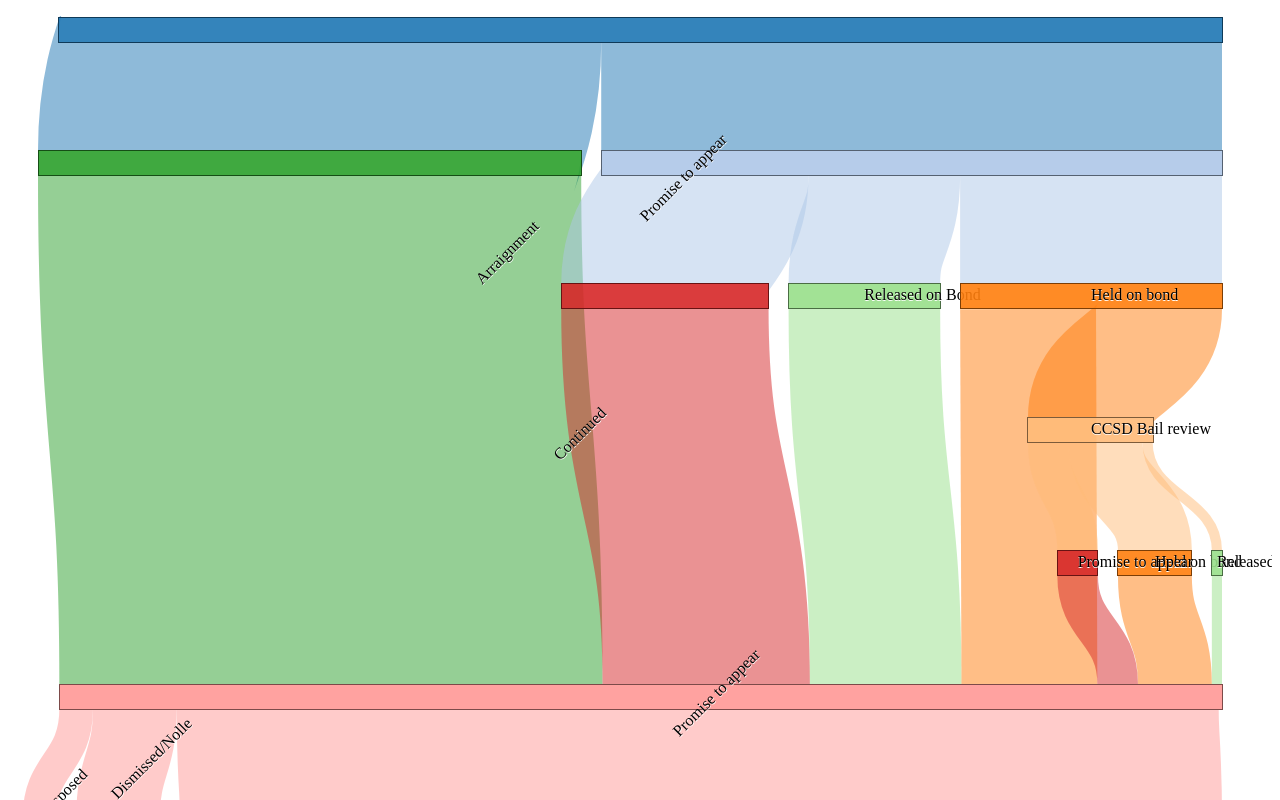
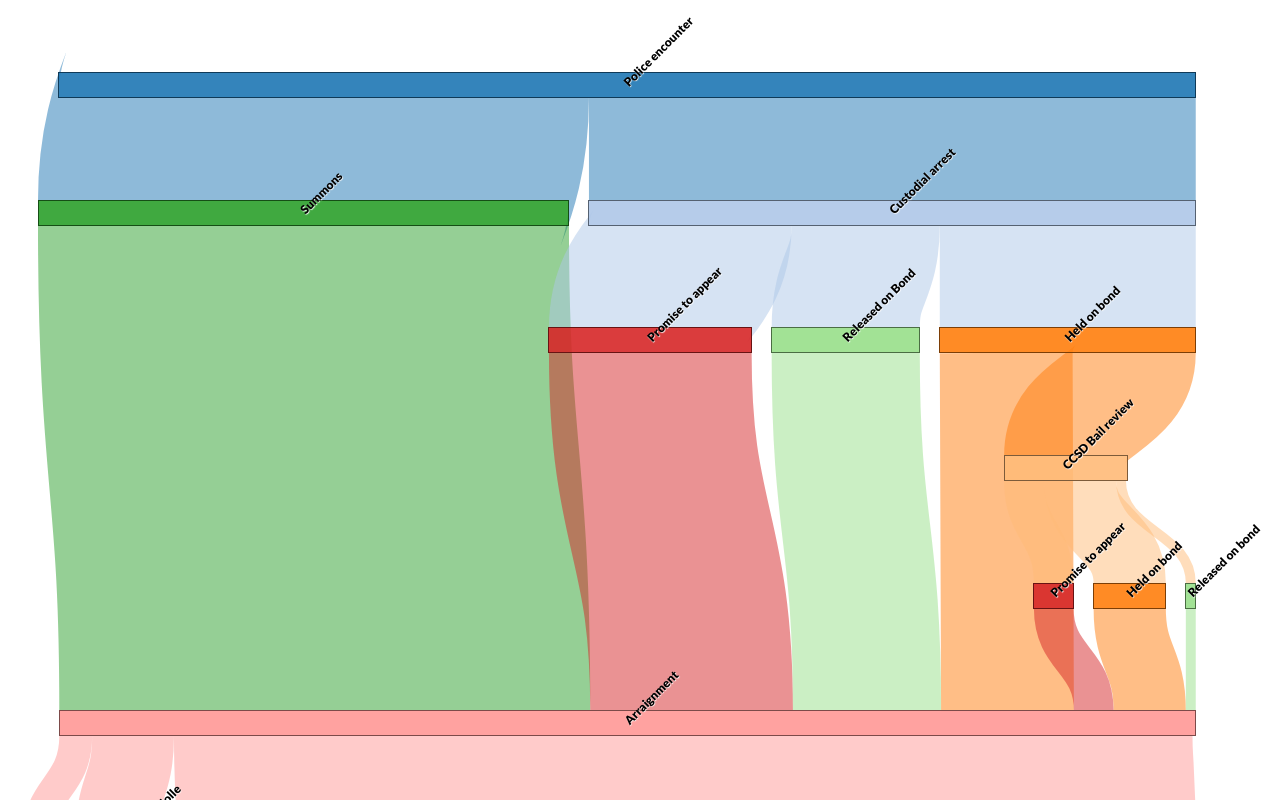
Before and after one commit to jakekara/pretrial-sankey, a plain HTML site: page index.html in a window 1280 px wide. Shown: the top 800 px of the page. Drawn offline with Linux system fonts and the light colour scheme.

Commit message:
Updated for archiving

```diff
--- a/index.html
+++ b/index.html
@@ -9,7 +9,7 @@
         <script src="scripts/sankey.js"></script>
     </head>
     <body>
-        <p id="chart">
+        <div id="chart"></div>
 
         <script src="scripts/main.js"></script>
     </body>
--- a/scripts/main.js
+++ b/scripts/main.js
@@ -1,10 +1,27 @@
+var viewportWidth = document.documentElement.clientWidth;
 
-var chart = d3.select('#chart')
-var w = chart.node().offsetWidth
+var margin = {top: 1, right: 50, bottom: 6, left: 50};
+var throttle = null;
+var throttling = false;
+var go = function(energy) {
+
+    viewportWidth = document.documentElement.clientWidth;
+    // Add responsiveness
+    d3.select(window).on("resize", function(){
+	if (viewportWidth != document.documentElement.clientWidth){
+	    clearTimeout(throttle);
+	    throttle = setTimeout(function(){
+		go(energy);
+	    }, 100);
+	}
+    });
+
+    var chart = d3.select('#chart').html("");
+
+    var w = chart.node().offsetWidth;
 
 
-var margin = {top: 1, right: 50, bottom: 6, left: 50},
-    width = w - margin.left - margin.right, // was 960
+    var	width = w - margin.left - margin.right, // was 960
 	height = 1500 - margin.top - margin.bottom; // was 500
 
     var formatNumber = d3.format(",.0f"),
@@ -24,8 +41,6 @@ var sankey = d3.sankey()
 
     var path = sankey.link();
 
-d3.json("data/flow.json", function(energy) {
-
     sankey
         .nodes(energy.nodes)
         .links(energy.links)
@@ -40,8 +55,8 @@ d3.json("data/flow.json", function(energy) {
         .style("stroke", function(d) { return d.source.color = color(d.source.name.replace(/ .*/, "")); })
         .sort(function(a, b) { return b.dy - a.dy; });
 
-    link.append("title")
-        .text(function(d) { return d.source.name + " → " + d.target.name + "\n" + format(d.value); });
+    // link.append("title")
+    //     .text(function(d) { return d.source.name + " → " + d.target.name + "\n" + format(d.value); });
     // title is an SVG standard way of providing tooltips, up to the browser how to render this, so changing the style is tricky
 
     var node = svg.append("g").selectAll(".node")
@@ -61,8 +76,8 @@ d3.json("data/flow.json", function(energy) {
         .attr("width", function(d) { return d.dy; })
         .style("fill", function(d) { return d.color = color(d.name.replace(/ .*/, "")); })
         .style("stroke", function(d) { return d3.rgb(d.color).darker(2); })
-        .append("title")
-        .text(function(d) { return d.name + "\n" + format(d.value); });
+    // .append("title")
+    // .text(function(d) { return d.name + "\n" + format(d.value); });
 
 
     var txt = node.append("text")
@@ -71,11 +86,11 @@ d3.json("data/flow.json", function(energy) {
         .attr("dy", ".25em")
         .text(function(d) { return d.name; })
     // .text(function(d) { if(d.name.length > 8) { return d.name.substring(0, 5) + "..."; } else return d.name; })
-        .filter(function(d) { return d.x < width / 2; });
+    // .filter(function(d) { return d.x < width / 2; });
 
 
     txt.each(function(d){
-	d3.select(this).attr("transform","rotate(-45)");
+	d3.select(this).attr("transform","rotate(-45,"+ d3.select(this).attr("x") + "," + d3.select(this).attr("y")+")");
     });
 
     function dragmove(d) {
@@ -84,4 +99,34 @@ d3.json("data/flow.json", function(energy) {
         sankey.relayout();
         link.attr("d", path);
     }
+
+    // make sure the labels are fitting; if not, increase margins and redraw
+    (function(){
+
+	var bbox = svg.node().getBoundingClientRect()
+	if (bbox.width + bbox.left > window.innerWidth){
+	    margin.right += (bbox.width + bbox.left - window.innerWidth + 12);
+	    go(energy);
+	}
+
+	var topmost = null;
+	var mintop = null;
+
+	d3.selectAll("text")
+	    .each(function(){
+		var bbox = d3.select(this).node().getBoundingClientRect();
+		if (topmost == null || bbox.top < mintop){
+		    topmost = this;
+		    mintop = bbox.top;
+		}
 	    });
+
+	if (mintop < 0){
+	    margin.top = (Math.abs(mintop) + 12)
+	    go(energy);
+	}
+    })();
+
+}
+
+d3.json("data/flow.json", go);
--- a/styles/style.css
+++ b/styles/style.css
@@ -1,5 +1,11 @@
+@import url('https://fonts.googleapis.com/css?family=Lato:900');
+
+
 body {
     background-color: white;
+    font-family: 'Lato', sans-serif;
+    font-size: 12px;
+    font-weight:900;
 }
 
 #chart {
@@ -14,7 +20,7 @@ body {
 
 .node text {
   pointer-events: none;
-  text-shadow: 0 1px 0 #fff;
+  text-shadow: 0 1px 1px #fff;
 }
 
 .link {
```
Also changed, not shown: data/flow.json (line endings or trailing spaces). Lines whose indentation alone changed are shown as unchanged.
